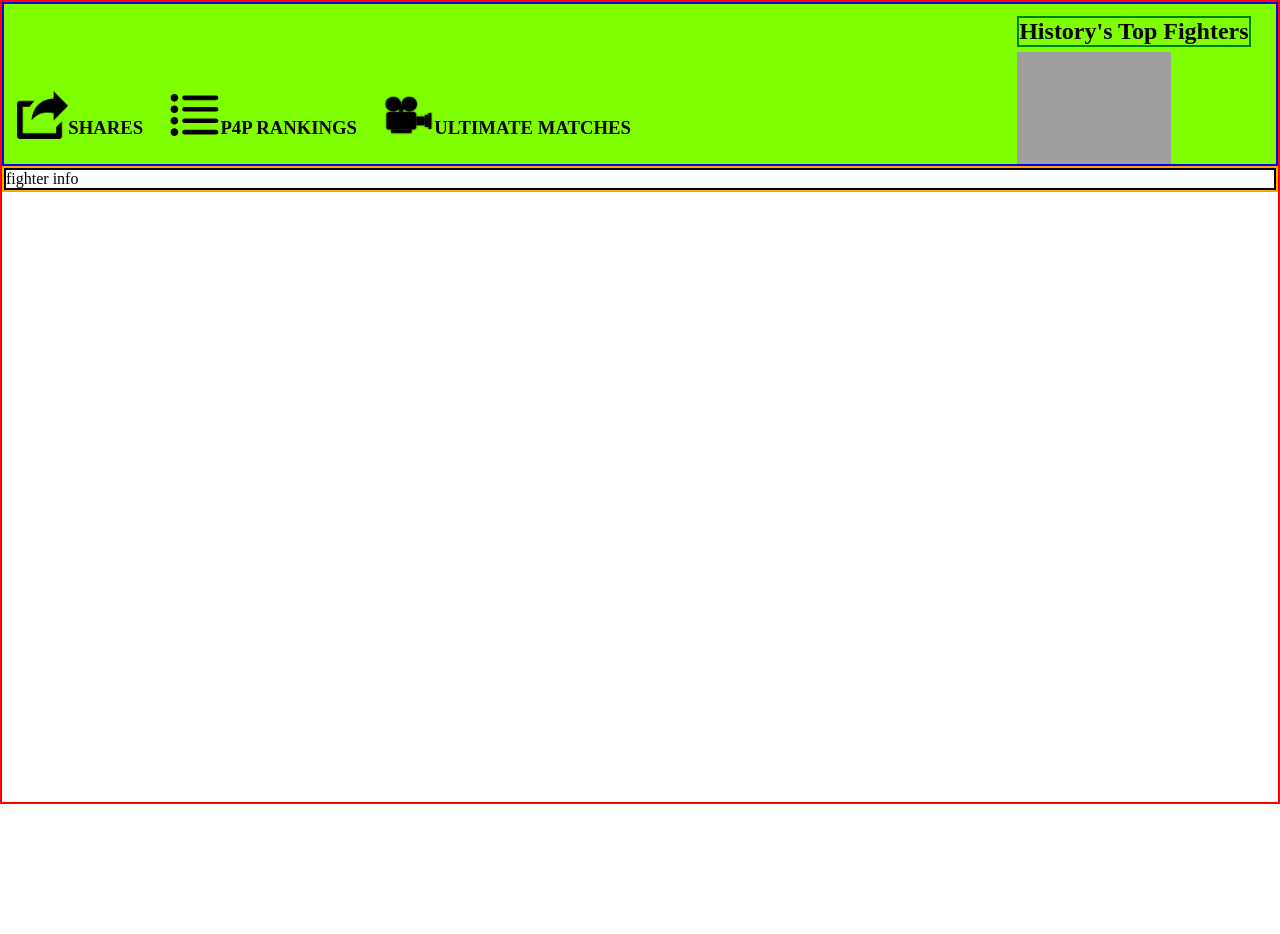
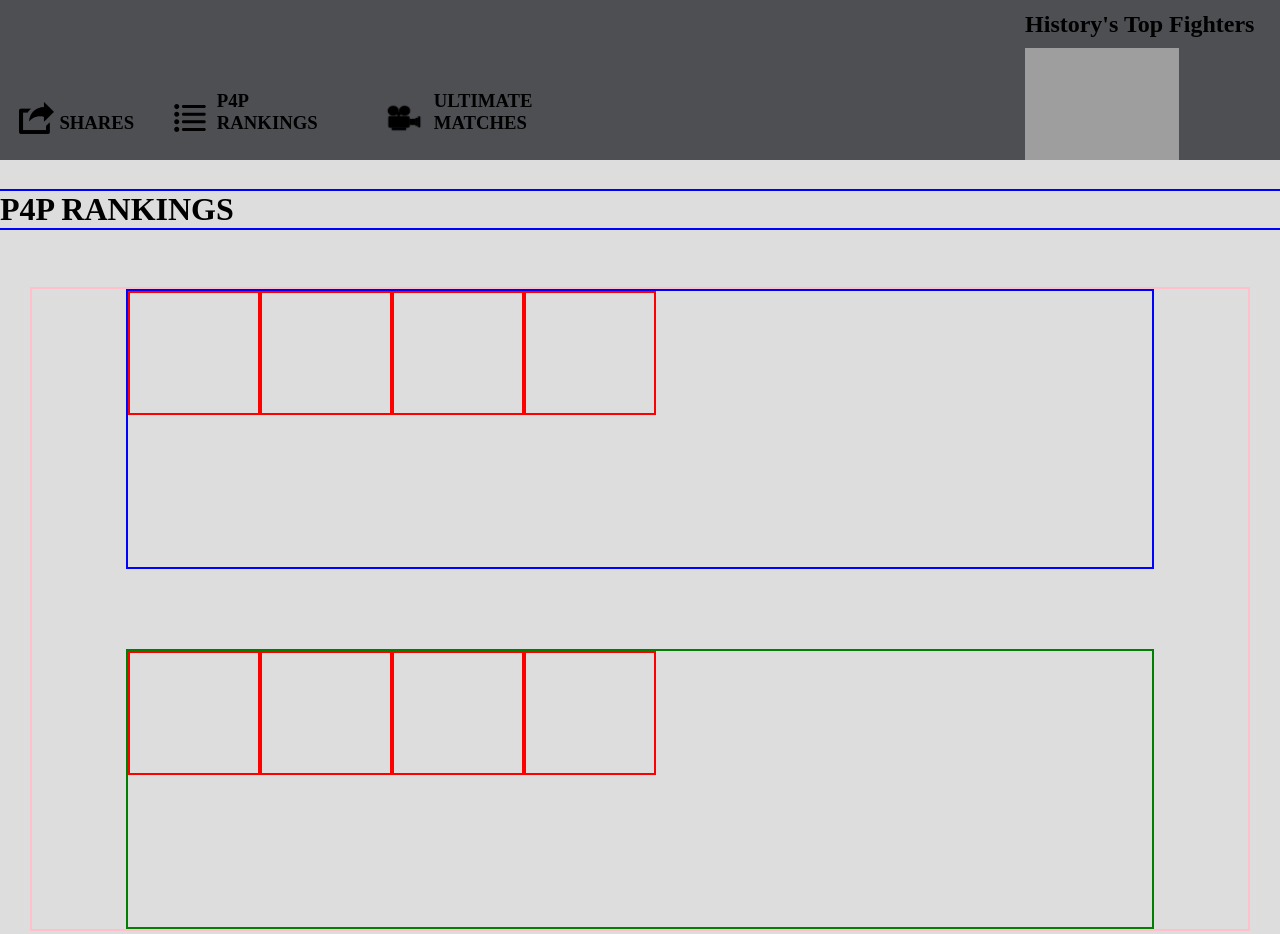
Before and after one commit to cadechaney/Static-Comp, a plain HTML site: page index.html in a window 1280 px wide. Before the commit the page ends 804 px from the top, so only its background shows below. Drawn offline with Linux system fonts and the light colour scheme; grey boxes are pictures that could not be loaded.

Commit message:
Add fighter info changes

```diff
--- a/index.html
+++ b/index.html
@@ -8,15 +8,15 @@
   <body>
     <header>
       <section class="left-info">
-        <div>
+        <div class="icons">
           <img class="shares-icon" src="sharesIcon.webp">
           <h3>SHARES</h3>
         </div>
-        <div>
+        <div class="icons">
           <img class="list-icon" src="listIcon.svg">
           <h3>P4P RANKINGS</h3>
         </div>
-        <div>
+        <div class="icons">
           <img class="camera-icon" src="cameraIcon.png">
           <h3>ULTIMATE MATCHES</h3>
         </div>
@@ -27,8 +27,28 @@
       </section>
     </header>
     <main>
+      <h1>P4P RANKINGS</h1>
       <section class="fighter-info">
-        fighter info
+        <section class="fighters-row-one">
+          <div class="fighter-details">
+          </div>
+          <div class="fighter-details">
+          </div>
+          <div class="fighter-details">
+          </div>
+          <div class="fighter-details">
+          </div>
+        </section>
+        <section class="fighters-row-two">
+          <div class="fighter-details">
+          </div>
+          <div class="fighter-details">
+          </div>
+          <div class="fighter-details">
+          </div>
+          <div class="fighter-details">
+          </div>
+        </section>
       </section>
     </main>
   </body>
--- a/styles.css
+++ b/styles.css
@@ -3,39 +3,41 @@
 }
 
 body {
-  border: red solid 2px;
-  height: 100vh;
+  /* border: red solid 2px; */
+  height: 100%;
 }
 
 header {
-  background-color: chartreuse;
-  border: blue solid 2px;
+  /* background-color: chartreuse; */
+  /* border: blue solid 2px; */
+  background-color: #4d4f53;
   height: 20vh;
   display: flex;
   justify-content: space-between;
 }
 
 .title {
-  border: green solid 2px;
+  /* border: green solid 2px; */
   margin-top: 5%;
 }
+.list-icon,
+.camera-icon,
+.shares-icon {
+  height: 4vh;
+  width: 3vw;
+  margin-right: 5%;
 
-.shares-icon {
-  height: 6vh;
-  width: 4vw;
 }
 
-.list-icon {
-  height: 6vh;
-  width: 4vw;
+h3 {
+  color: black;
 }
 
-.camera-icon {
-  height: 6vh;
-  width: 4vw;
+h3:hover {
+  color: #8c1515;
 }
 
-div {
+.icons {
   display: flex;
   flex-direction: row;
   align-items: flex-end;
@@ -64,9 +66,49 @@ div {
 }
 
 main {
-  border: orange solid 2px;
+  /* border: orange solid 5px; */
+  height: 100vh;
+  display: flex;
+  flex-direction: column;
+  justify-content: space-around;
+  align-items: center;
+  background-color: #dddddd;
+}
+
+h1 {
+  border: blue solid 2px;
+  width: 100%;
 }
 
 .fighter-info {
-  border: black solid 2px;
+  border: pink solid 2px;
+  height: 80%;
+  width: 95vw;
+  display: flex;
+  flex-direction: column;
+  align-items: center;
+  justify-content: space-around;
+  /* background-color: #8c1515; */
 }
+
+.fighters-row-one {
+  border: blue solid 2px;
+  display: flex;
+  height: 50vh;
+  width: 80vw;
+}
+
+.fighters-row-two {
+  margin-top: 10vh;
+  border: green solid 2px;
+  height: 50vh;
+  width: 80vw;
+  display: flex;
+}
+
+.fighter-details {
+  height: 15vh;
+  width: 10vw;
+  border: red solid 2px;
+  /* margin: 10%; */
+}
```
